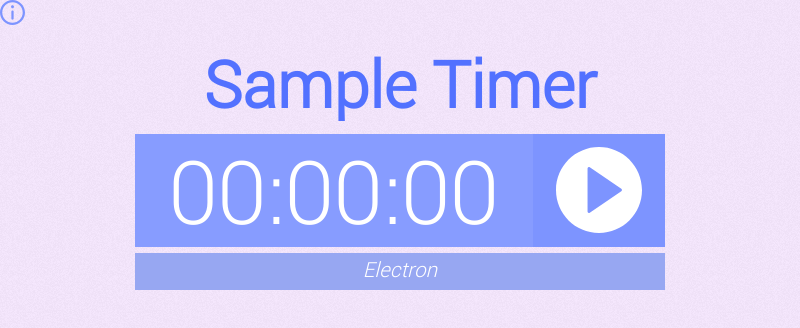
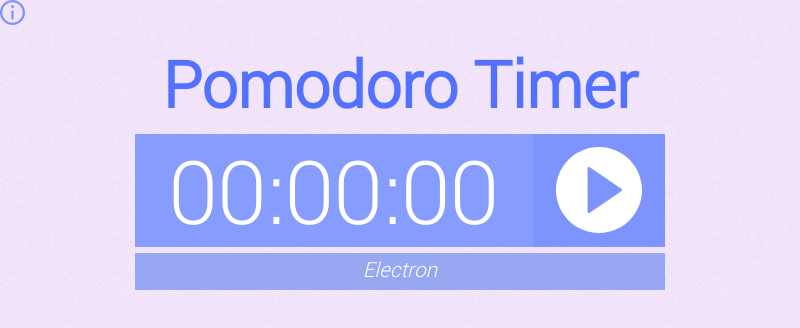
Before and after one commit to caiocrux/electron_ci_tests, an Electron app: page app/index.html in a window 800 px wide. Drawn offline with nearby package versions, Linux system fonts and the light colour scheme.

Commit message:
change the name of app

```diff
--- a/app/index.html
+++ b/app/index.html
@@ -10,7 +10,7 @@
         <div id="link-about">
             <img class="info-button" src="img/info-button.svg">
         </div>
-        <h1 class="titulo">Sample Timer</h1>
+        <h1 class="titulo">Pomodoro Timer</h1>
         <div class="timer">
             <div class="relogio">
                 <span class="tempo">00:00:00</span>
```
